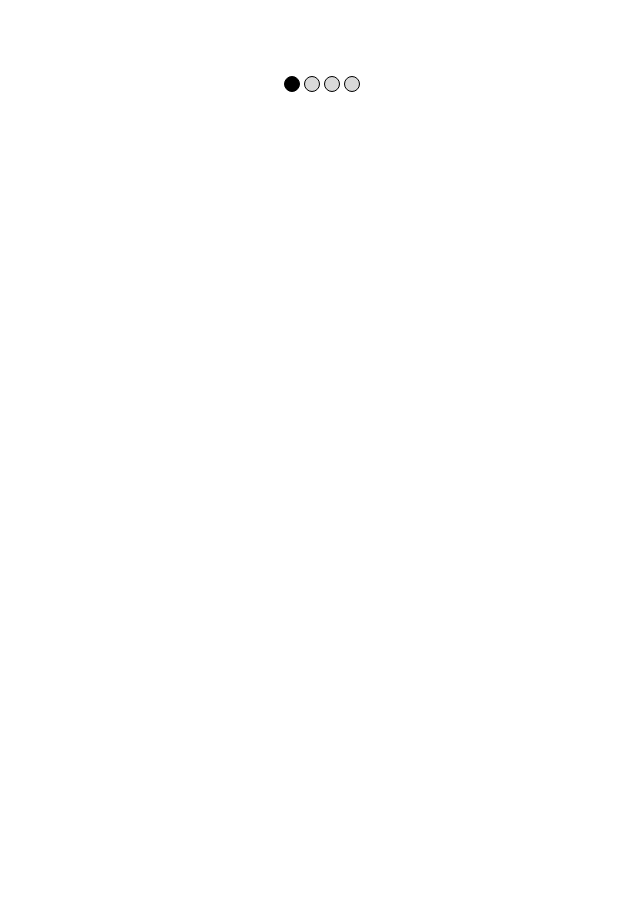
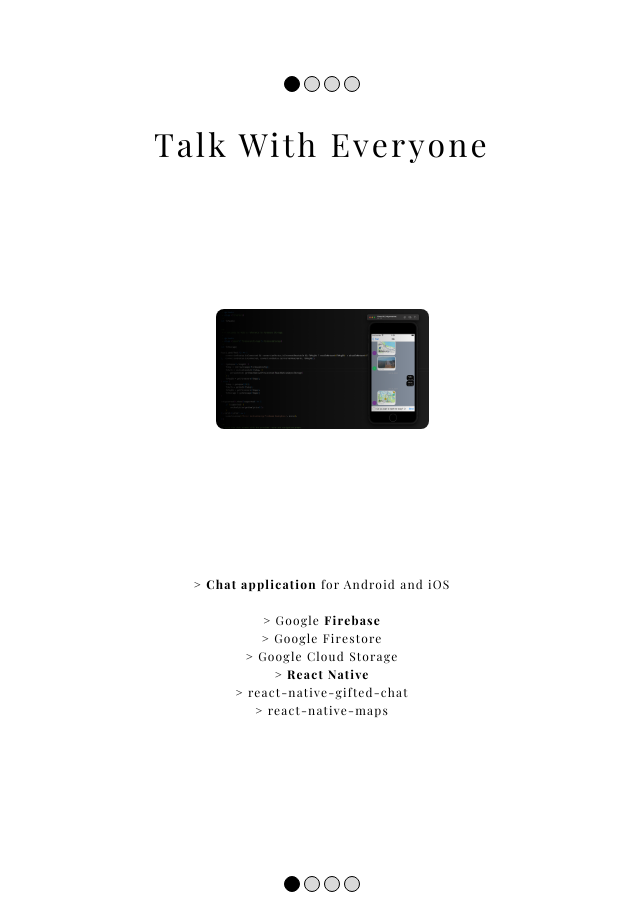
Before and after one commit to freshmozart1/portfolio, a React (Create React App) app: page / in a window 1280 px wide. Shown: the part 696-1600 px from the top of the page, without its empty margins (318-958 px from the left). Before the commit the page ends 800 px from the top, so only its background shows below. Built offline with nearby package versions, Linux system fonts and the light colour scheme.

Commit message:
Add Project component and integrate it into App; update About component styles

```diff
--- a/src/App.tsx
+++ b/src/App.tsx
@@ -1,11 +1,22 @@
 import React from 'react';
 import About from './components/About.tsx';
 import './App.scss';
+import Project from './components/Project.tsx';
+import TweHeaderPath from './assets/twe_header.png';
 
 function App() {
   return (
     <div className="App">
       <About />
+      <Project className='Twe_project' projectImagePath={TweHeaderPath} projectName='Talk With Everyone'>
+        &gt; <b>Chat application</b> for Android and iOS<br /><br />
+        &gt; Google <b>Firebase</b><br />
+        &gt; Google Firestore<br />
+        &gt; Google Cloud Storage<br />
+        &gt; <b>React Native</b><br />
+        &gt; react-native-gifted-chat<br />
+        &gt; react-native-maps
+      </Project>
     </div>
   );
 }
--- a/src/components/About.tsx
+++ b/src/components/About.tsx
@@ -106,7 +106,7 @@ const About = () => {
                     </div>
                 </div>
             </div>
-            <div className='skillsDescription text-center'>
+            <div className='textContent text-center'>
                 &gt; <b>Certified</b> Full-Stack developer<br /><br />
                 &gt; Worked as a <b>contractor</b> for a online marketing agency
             </div>
--- a/src/components/Project.tsx
+++ b/src/components/Project.tsx
@@ -1,9 +1,39 @@
 import React from 'react';
+import PropTypes from 'prop-types';
+import './project.scss';
 
-const Project = () => {
-  return (
-    <></>
-  );
+type ProjectProps = {
+    className: string;
+    projectName: string;
+    projectImagePath: string;
+    children: React.ReactNode;
+};
+
+const Project = ({ className, projectName, projectImagePath, children }: ProjectProps) => {
+    return (
+        <div className={className + ' project'}>
+            <div className='header text-center'>
+                {projectName}
+            </div>
+            <img className='project_image' src={projectImagePath} aria-description='A image showing the project' />
+            <div className='textContent text-center'>
+                {children}
+            </div>
+            <div className='navigation'>
+                <div className='ellipse_filled'></div>
+                <div className="ellipse"></div>
+                <div className="ellipse"></div>
+                <div className="ellipse"></div>
+            </div>
+        </div>
+    );
+};
+
+Project.propTypes = {
+    className: PropTypes.string.isRequired,
+    projectName: PropTypes.string.isRequired,
+    projectImagePath: PropTypes.string.isRequired,
+    children: PropTypes.node.isRequired,
 };
 
 export default Project;
```
